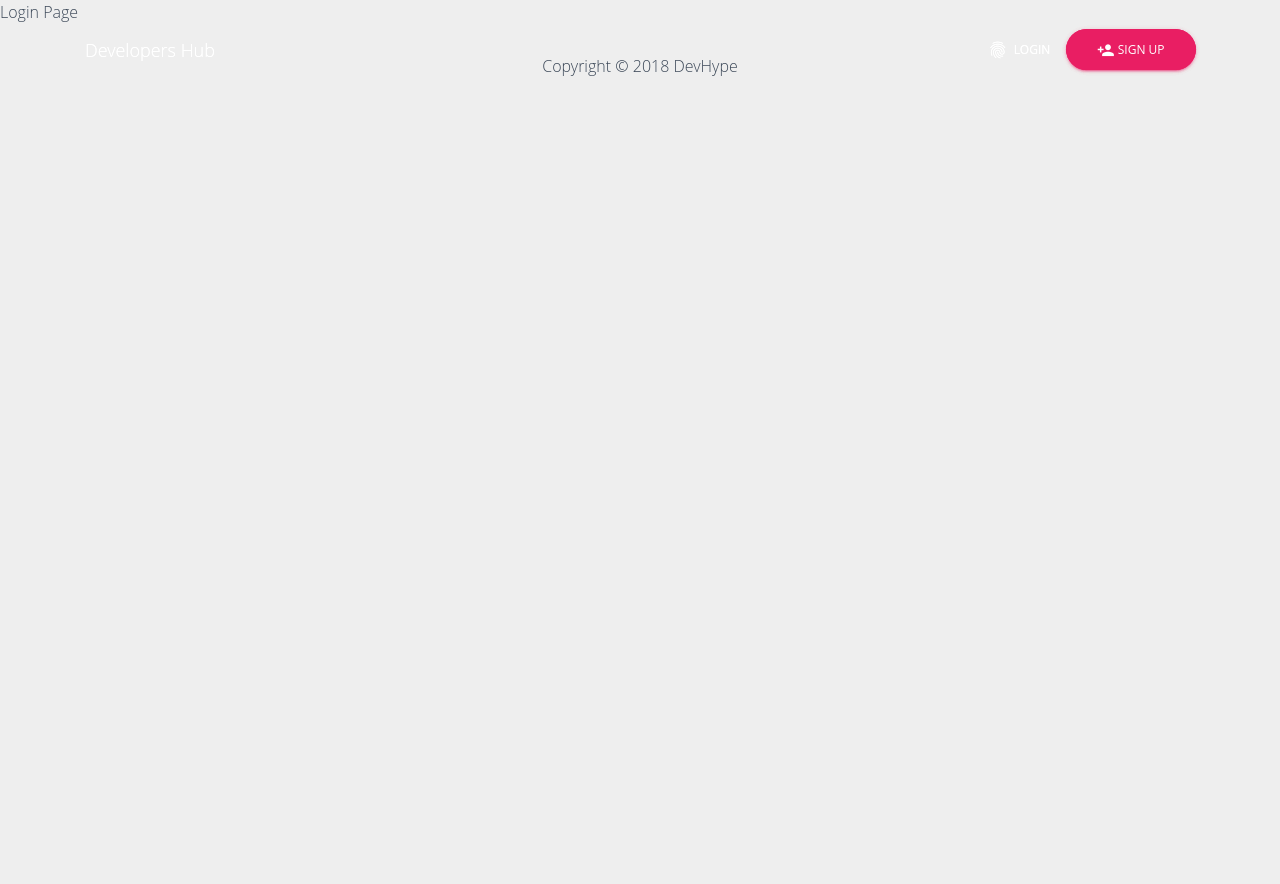
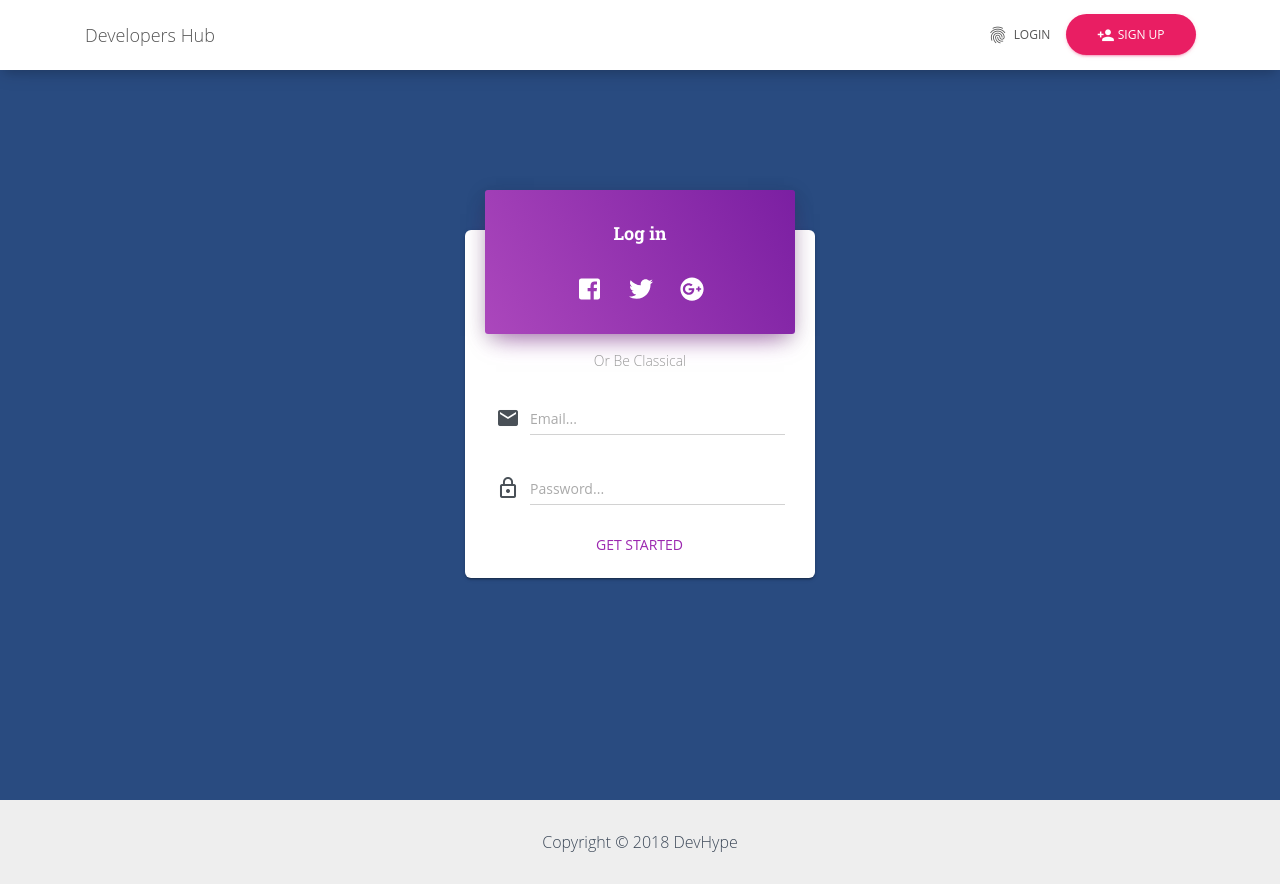
Before and after one commit to elnobun/devhub, a React (Create React App) app in the folder client/: page /login in a window 1280 px wide. Before the commit the page ends 800 px from the top, so only its background shows below. Built offline with nearby package versions, Linux system fonts and the light colour scheme.

Commit message:
updated component files

```diff
--- a/client/src/components/auth/Login.js
+++ b/client/src/components/auth/Login.js
@@ -1,14 +1,89 @@
 import React, { Component } from "react";
-import Navbar from "../layout/Navbar";
+import Footer from "../layout/Footer";
+// import Navbar from "../layout/Navbar";
 
 // import PropTypes from 'prop-types';
 
 class Login extends Component {
   render() {
     return (
-      <div>
-        <Navbar />
-        <div>Login Page</div>
+      <div className="login-page">
+        <div
+          className="page-header header-filter clear-filter"
+          data-parallax="true"
+          style={{
+            backgroundColor: "rgb(41, 75, 128)",
+            transform: "translate3d(0, 0, 0)"
+          }}
+        >
+          <div className="container">
+            <div className="row">
+              <div className="col-md-4 col-sm-6 ml-auto mr-auto">
+                <div className="card card-signup">
+                  <form className="form" method="" action="">
+                    <div className="card-header card-header-primary text-center card-signup">
+                      <h4 className="card-title">Log in</h4>
+                      <div className="social-line">
+                        <div className="btn btn-just-icon btn-link">
+                          <i className="fab fa-facebook-square" />
+                        </div>
+                        <a href="#pablo" className="btn btn-just-icon btn-link">
+                          <i className="fab fa-twitter" />
+                        </a>
+                        <a href="#pablo" className="btn btn-just-icon btn-link">
+                          <i className="fab fa-google-plus" />
+                        </a>
+                      </div>
+                    </div>
+                    <p className="description text-center">Or Be Classical</p>
+                    <div className="card-body">
+                      <span className="bmd-form-group">
+                        <div className="input-group">
+                          <div className="input-group-prepend">
+                            <span className="input-group-text">
+                              <i className="material-icons">mail</i>
+                            </span>
+                          </div>
+                          <input
+                            type="email"
+                            className="form-control"
+                            placeholder="Email..."
+                            autoComplete="off"
+                            style={{ cursor: "auto" }}
+                          />
+                        </div>
+                      </span>
+                      <span className="bmd-form-group">
+                        <div className="input-group">
+                          <div className="input-group-prepend">
+                            <span className="input-group-text">
+                              <i className="material-icons">lock_outline</i>
+                            </span>
+                          </div>
+                          <input
+                            type="password"
+                            className="form-control"
+                            placeholder="Password..."
+                            autoComplete="off"
+                            style={{ cursor: "auto" }}
+                          />
+                        </div>
+                      </span>
+                    </div>
+                    <div className="footer text-center">
+                      <a
+                        href="#pablo"
+                        className="btn btn-primary btn-link btn-wd btn-lg"
+                      >
+                        Get Started
+                      </a>
+                    </div>
+                  </form>
+                </div>
+              </div>
+            </div>
+          </div>
+        </div>
       </div>
     );
   }
--- a/client/src/components/layout/Footer.js
+++ b/client/src/components/layout/Footer.js
@@ -1,4 +1,4 @@
-import React from 'react';
+import React from "react";
 
 const Footer = () => {
   return (
--- a/client/src/components/layout/Landing.js
+++ b/client/src/components/layout/Landing.js
@@ -1,12 +1,8 @@
 import React from "react";
-import Footer from "./Footer";
-import Navbar from "./Navbar";
 
 const Landing = () => {
   return (
     <div className="landing-page">
-      <Navbar />
-
       <div
         className="page-header header-filter clear-filter"
         data-parallax="true"
@@ -18,18 +14,18 @@ const Landing = () => {
         <div className="container">
           <div className="row">
             <div className="col-md-6">
-              <h1 className="title">The Developers Hub.</h1>
-              <h4>
-                Every landing page needs a small description after the big bold
-                title, that's why we added this text here. Add here all the
-                information that can make you or your product create the first
-                impression.
-              </h4>
+              <h2 className="title">
+                Connecting developers with different skill sets.
+              </h2>
               <br />
               <a className="btn btn-danger btn-raised btn-lg">
-                <i className="fa fa-play" /> Watch video
+                <i className="fa fa-play" /> Connect
                 <div className="ripple-container" />
               </a>
+            </div>
+
+            <div className="col-md-6 text-center">
+              <h4 className="title">Image here</h4>
             </div>
           </div>
         </div>
@@ -96,7 +92,6 @@ const Landing = () => {
           </div>
         </div>
       </div>
-      <Footer />
     </div>
   );
 };
--- a/client/src/components/layout/Navbar.js
+++ b/client/src/components/layout/Navbar.js
@@ -3,7 +3,7 @@ import React from "react";
 const Navbar = () => {
   return (
     <nav
-      className="navbar navbar-color-on-scroll fixed-top navbar-expand-lg navbar-transparent"
+      className="navbar fixed-top navbar-expand-lg"
       color-on-scroll="100"
       id="sectionsNav"
     >
@@ -30,10 +30,7 @@ const Navbar = () => {
               </a>
             </li>
             <li className="button-container nav-item iframe-extern">
-              <a
-                href=""
-                className="btn  btn-rose   btn-round btn-block"
-              >
+              <a href="" className="btn  btn-rose   btn-round btn-block">
                 <i className="material-icons">person_add</i> Sign Up
               </a>
             </li>
```
